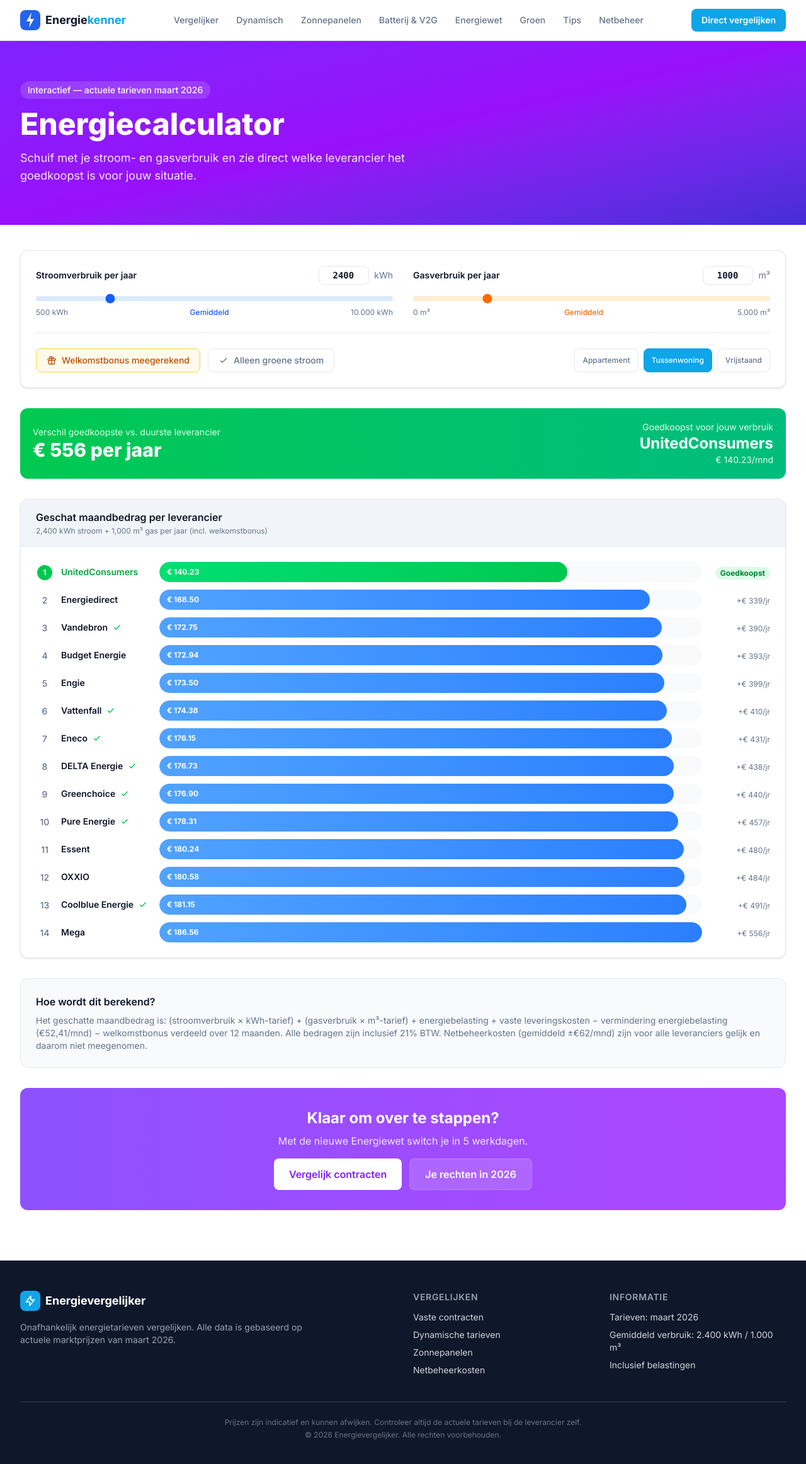
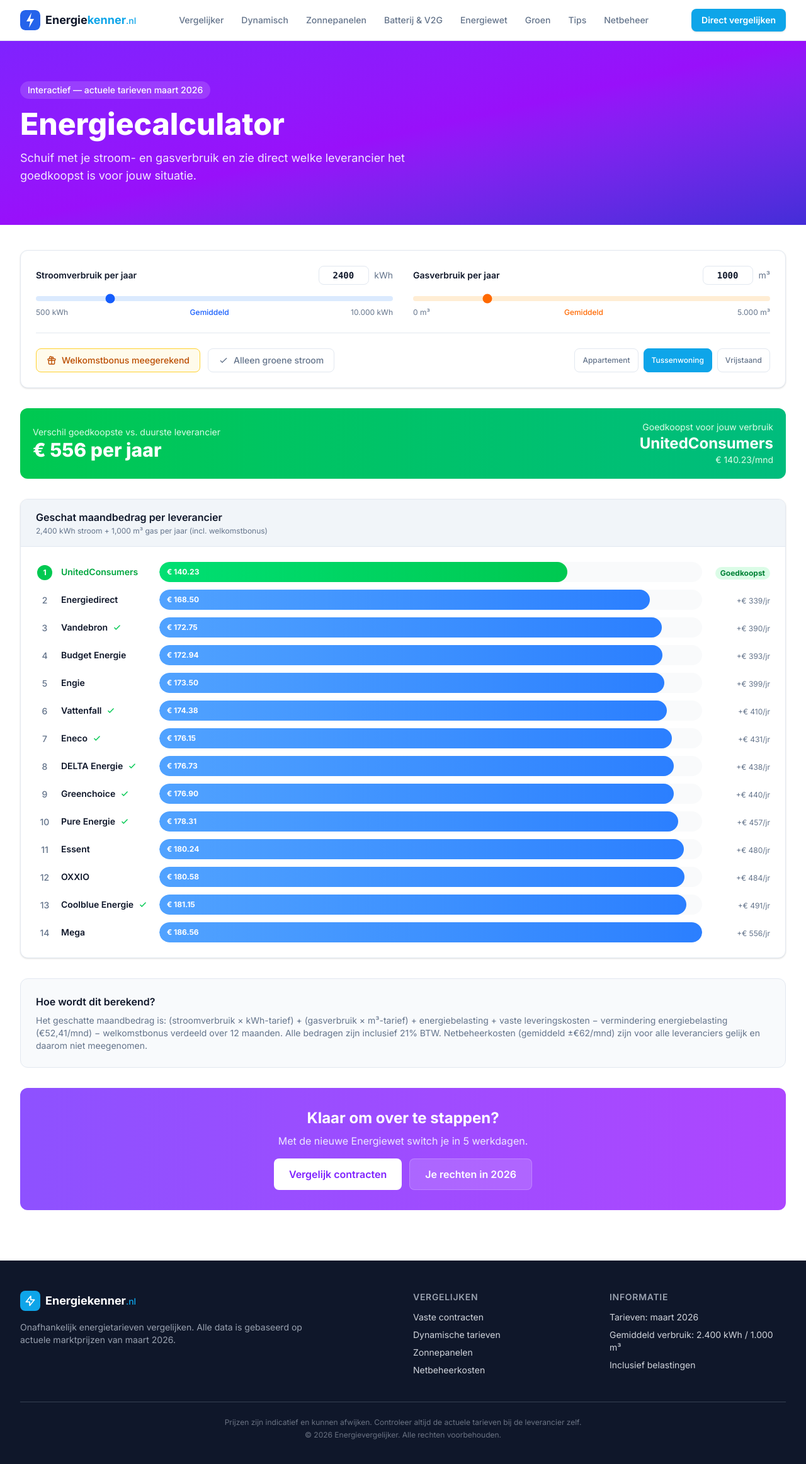
Before and after one commit to erikvanderveen72/energiekenner, a Next.js app: page /calculator in a window 1280 px wide. Shown: the top 2324 px of the page at 63% size. Built offline with nearby package versions, Linux system fonts and the light colour scheme.

Commit message:
Logo naar Energiekenner.nl

```diff
--- a/src/components/Footer.tsx
+++ b/src/components/Footer.tsx
@@ -13,7 +13,7 @@
                   <path strokeLinecap="round" strokeLinejoin="round" d="M13 10V3L4 14h7v7l9-11h-7z" />
                 </svg>
               </div>
-              <span className="font-bold text-lg">Energievergelijker</span>
+              <span className="font-bold text-lg">Energiekenner<span className="text-primary text-sm font-medium">.nl</span></span>
             </div>
             <p className="text-gray-400 text-sm max-w-md">
               Onafhankelijk energietarieven vergelijken. Alle data is gebaseerd op actuele marktprijzen van maart 2026.
--- a/src/components/Navbar.tsx
+++ b/src/components/Navbar.tsx
@@ -26,7 +26,7 @@
           <Link href="/" className="flex items-center gap-2">
             <Image src="/favicon.svg" alt="Energiekenner logo" width={32} height={32} className="rounded-lg" />
             <span className="font-bold text-lg text-text-main">
-              Energie<span className="text-primary">kenner</span>
+              Energie<span className="text-primary">kenner</span><span className="text-primary text-sm font-medium">.nl</span>
             </span>
           </Link>
 
```
Also changed, not shown: public/logo.svg.
